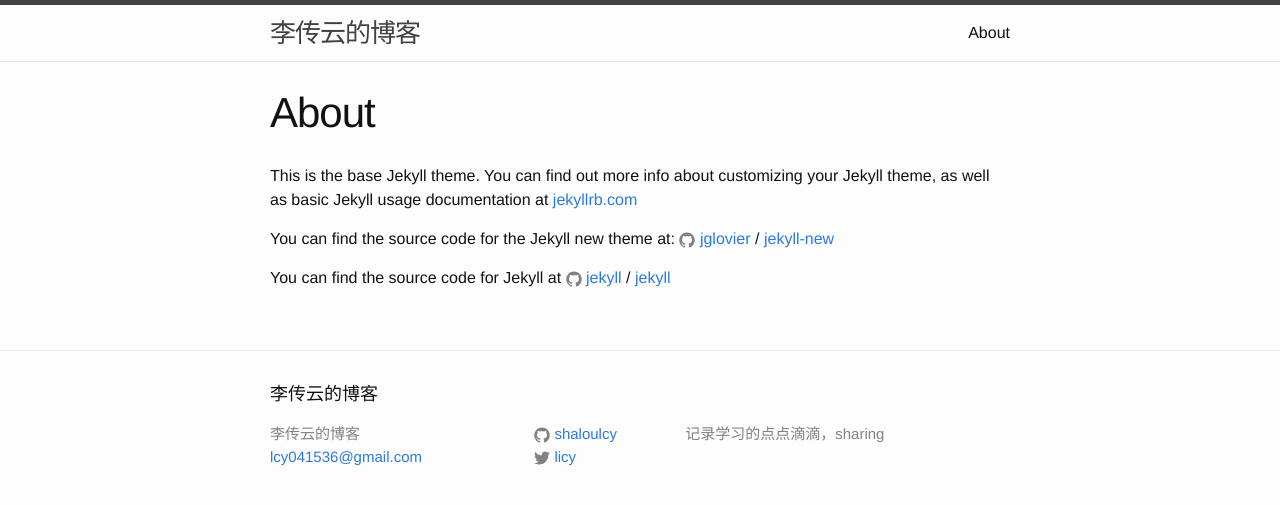
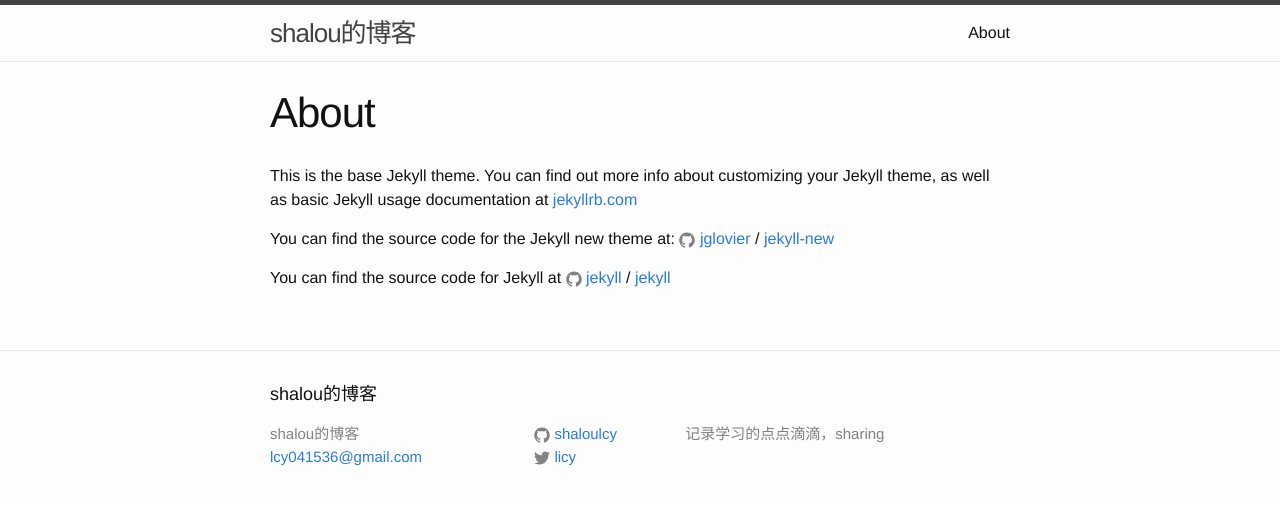
Before and after one commit to shaloulcy/shaloulcy.github.io, a Jekyll site: the page built from about.md, in a window 1280 px wide. Shown: the top 505 px of the page. Built offline with Jekyll 4.4.1, drawn with Linux system fonts in a browser that asks for light colours.

Commit message:
修改标题

```diff
--- a/_config.yml
+++ b/_config.yml
@@ -6,7 +6,7 @@
 # 'jekyll serve'. If you change this file, please restart the server process.
 
 # Site settings
-title: 李传云的博客
+title: shalou的博客
 email: lcy041536@gmail.com
 description: 记录学习的点点滴滴，sharing
 baseurl: "" # the subpath of your site, e.g. /blog
```
